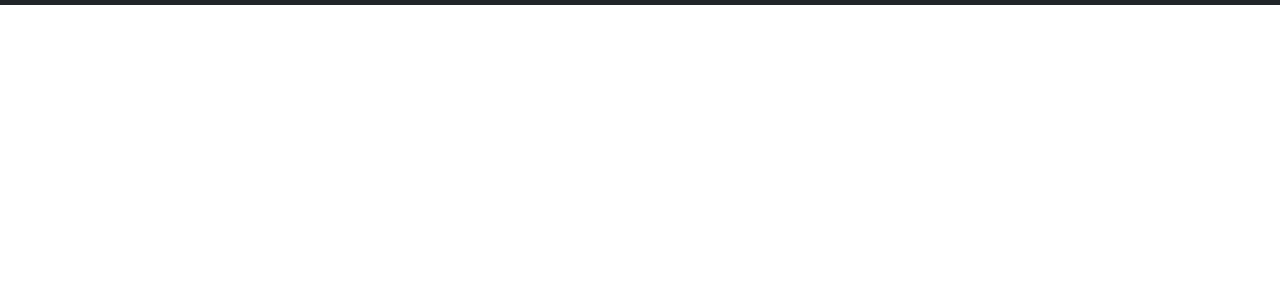
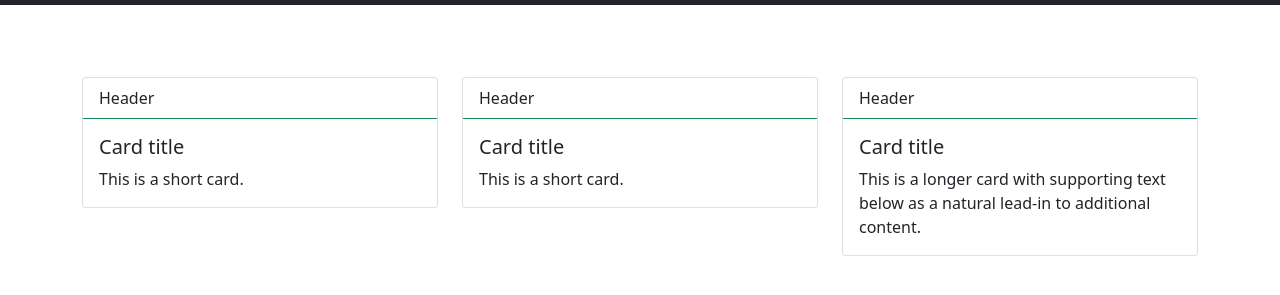
Before and after one commit to jackreedjackreed/team-profile-generator, a plain HTML site: page src/helper.html in a window 1280 px wide. Shown: the part 51-346 px from the top of the page. Drawn offline with nearby package versions, Linux system fonts and the light colour scheme.

Commit message:
add cards

```diff
--- a/src/helper.html
+++ b/src/helper.html
@@ -19,7 +19,36 @@
     </div>
   </nav>
 
+  <div class="container">
+    <div class="row row-cols-1 row-cols-md-3 g-4 mt-5">
+        <div class="col">
+          <div class="card">
+            <div class="card-header bg-transparent border-success">Header</div>
+            <div class="card-body">
+              <h5 class="card-title">Card title</h5>
+              <p class="card-text">This is a short card.</p>
+            </div>
+          </div>
+        </div>
+        <div class="col">
+          <div class="card">
+            <div class="card-header bg-transparent border-success">Header</div>
+            <div class="card-body">
+              <h5 class="card-title">Card title</h5>
+              <p class="card-text">This is a short card.</p>
+            </div>
+          </div>
+        </div>
+        <div class="col">
+          <div class="card">
+            <div class="card-header bg-transparent border-success">Header</div>
+            <div class="card-body">
+              <h5 class="card-title">Card title</h5>
+              <p class="card-text">This is a longer card with supporting text below as a natural lead-in to additional content.</p>
+            </div>
+          </div>
+        </div>
+</div>
+</body>
 
-
-</body>
 </html>
```
